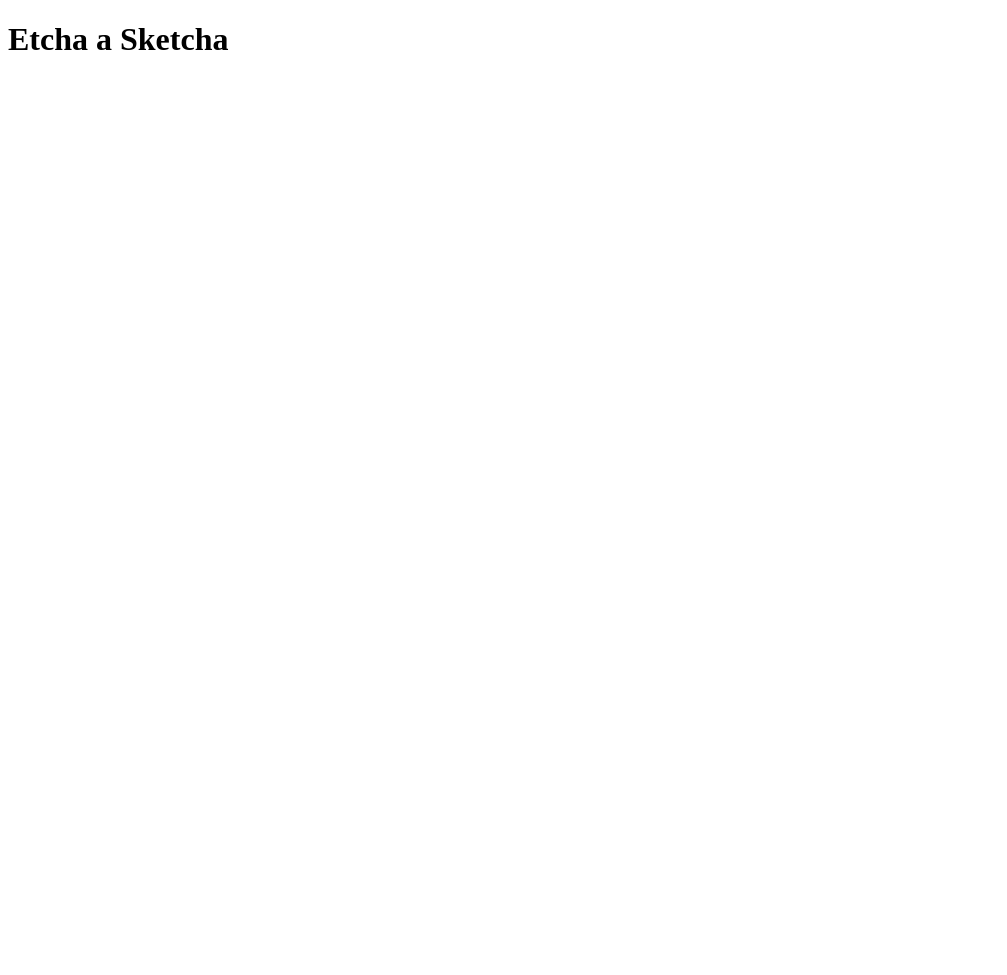
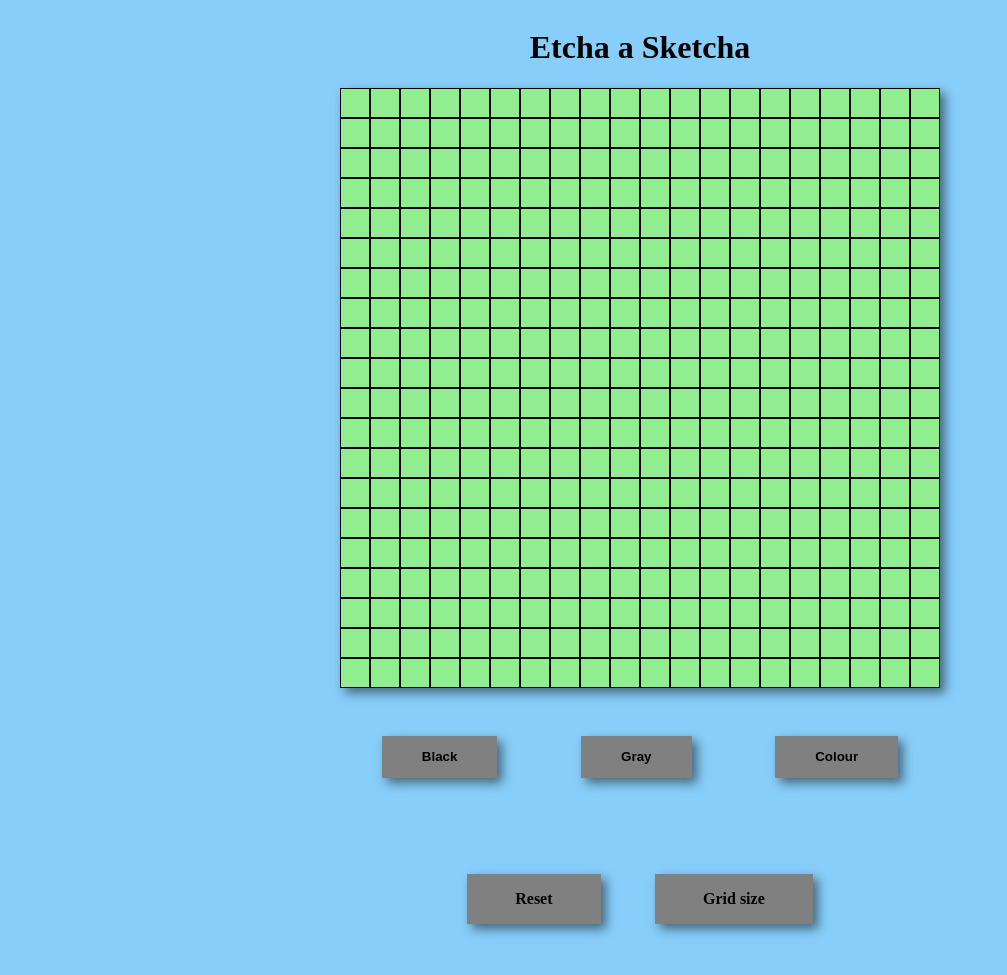
Before and after one commit to AmonMcDuul/etch_sketch, a plain HTML site: page index.html in a window 1280 px wide. Shown: the whole page, without its empty margins (0-1007 px from the left). Before the commit the page ends 800 px from the top, so only its background shows below. Drawn offline with Linux system fonts and the light colour scheme.

Commit message:
added js, css and html

```diff
--- a/index.html
+++ b/index.html
@@ -3,16 +3,16 @@
 <head>
     <meta charset="UTF-8">
     <meta name="viewport" content="width=device-width, initial-scale=1.0">
-    <title>Document</title>
+    <title>Etcha a Sketcha</title>
     <link rel="stylesheet" href="style.css" type="text/css" media="all"/>
 </head>
 <body>
-    <header class="header">
+    <div class ="main">
         <h1>Etcha a Sketcha</h1>
-    </header>
-    <main class="main">
-        <div id="grid" class="grid"></div>
-    </main>
+        <div class="container"></div>
+        <div class="buttons"></div>
+        <div class="config"></div>
+    </div>
     <script src="script.js"></script>
 </body>
 </html>
--- a/script.js
+++ b/script.js
@@ -0,0 +1,110 @@
+const container = document.querySelector('.container')
+const btnBlack = document.createElement('button')
+const btnGray = document.createElement('button')
+const btnColour = document.createElement('button')
+const btnReset = document.createElement('config')
+const btnGridSize = document.createElement('config')
+const main = document.querySelector('.main')
+const buttonsContainer = document.querySelector('.buttons')
+const configContainer = document.querySelector('.config')
+
+window.onload = () => {
+    const matrix = container.querySelectorAll('.box')
+    matrix.forEach(box => box.addEventListener('mouseover', () => {
+        box.style.background = 'black'
+    }))
+}
+
+function createGrid(col, rows){
+    for(let i = 0; i < (col*rows); i++){
+        const div = document.createElement('div')
+        div.style.border = '1px solid black'
+        container.style.gridTemplateColumns = `repeat(${col}, 1fr)`;
+        container.style.gridTemplateRows = `repeat(${rows}, 1fr)`;
+        container.appendChild(div).classList.add('box')
+    }
+}
+createGrid(20,20);
+
+function reSetButton(){
+    btnReset.textContent = 'Reset'
+    btnReset.addEventListener('click', () => {
+        reSet();
+        createGrid(20,20);
+        blackColour();
+        grayColour();
+        rgbColour();
+    })
+    configContainer.appendChild(btnReset).classList.add('btn')
+}
+reSetButton();
+
+function gridSize(){
+    btnGridSize.textContent = 'Grid size'
+    btnGridSize.addEventListener('click', () => {
+        let matrixSize = prompt('Size: ')
+        if (matrixSize === null || matrixSize < 1){
+            reSet();
+            createGrid(30,30);
+            blackColour();
+            grayColour();
+            rgbColour();
+        } else {
+            reSet();
+            createGrid(matrixSize,matrixSize);
+            blackColour();
+            grayColour();
+            rgbColour();
+        }
+    })
+    configContainer.appendChild(btnGridSize).classList.add('btn')
+}
+gridSize();
+
+
+function blackColour(){
+    const matrix = container.querySelectorAll('.box')
+    btnBlack.textContent = 'Black'
+    btnBlack.addEventListener('click', () => {
+        matrix.forEach(box => box.addEventListener('mouseover', () => {
+            box.style.background = 'black'
+        }))
+    })
+    buttonsContainer.appendChild(btnBlack).classList.add('btn')
+}
+blackColour();
+
+function grayColour(){
+    const matrix = container.querySelectorAll('.box')
+    btnGray.textContent = 'Gray'
+    btnGray.addEventListener('click', () => {
+        matrix.forEach(box => box.addEventListener('mouseover', () => {
+            let RandNum = Math.floor(Math.random() * 256);
+            box.style.background = `rgb(${RandNum},${RandNum},${RandNum})`
+        }))
+    })
+    buttonsContainer.appendChild(btnGray).classList.add('btn')
+}
+grayColour();
+
+function rgbColour(){
+    const matrix = container.querySelectorAll('.box')
+    btnColour.textContent = 'Colour'
+    btnColour.addEventListener('click', () => {
+        matrix.forEach(box => box.addEventListener('mouseover', () => {
+            let R = Math.floor(Math.random() * 256);
+            let G = Math.floor(Math.random() * 256);
+            let B = Math.floor(Math.random() * 256);
+            box.style.background = `rgb(${R},${G},${B})`
+        }))
+    })
+    buttonsContainer.appendChild(btnColour).classList.add('btn')
+}
+rgbColour();
+
+function reSet(){
+    const matrix = container.querySelectorAll('.box')
+    matrix.forEach(box =>{
+        box.remove();
+    })
+}
--- a/style.css
+++ b/style.css
@@ -0,0 +1,59 @@
+body {
+  background: lightskyblue;
+}
+
+.main {
+  display: flex;
+  justify-content: center;
+  align-items: center;
+  flex-direction: column;
+  width: 100%;
+  height: 100%;
+}
+
+main h1 {
+  position: absolute;
+  top: 50px;
+  left: 50%;
+  transform: translate(-50%);
+  font-size: 4em;
+}
+
+.container {
+  width: 600px;
+  height: 600px;
+  display: grid;
+  box-shadow: 5px 5px 10px 0 rgba(0,0,0,0.5);
+  background: lightgreen;
+}
+
+.buttons {
+  width: 600px;
+  position: relative;
+  padding: 3em 0;
+  bottom: 10%;
+  display: flex;
+  justify-content: space-around;
+}
+
+.btn{
+  padding: 1em 3em;
+  background: gray;
+  box-shadow: 5px 5px 10px 0 rgba(0,0,0,0.5);
+  border: none;
+  font-weight: bold;
+  letter-spacing: 1 px;
+}
+
+.btn:active {
+  background: lightgray;
+}
+
+.config{
+  width: 400px;
+  position: relative;
+  padding: 3em 0;
+  bottom: 10%;
+  display: flex;
+  justify-content: space-around;
+}
```
